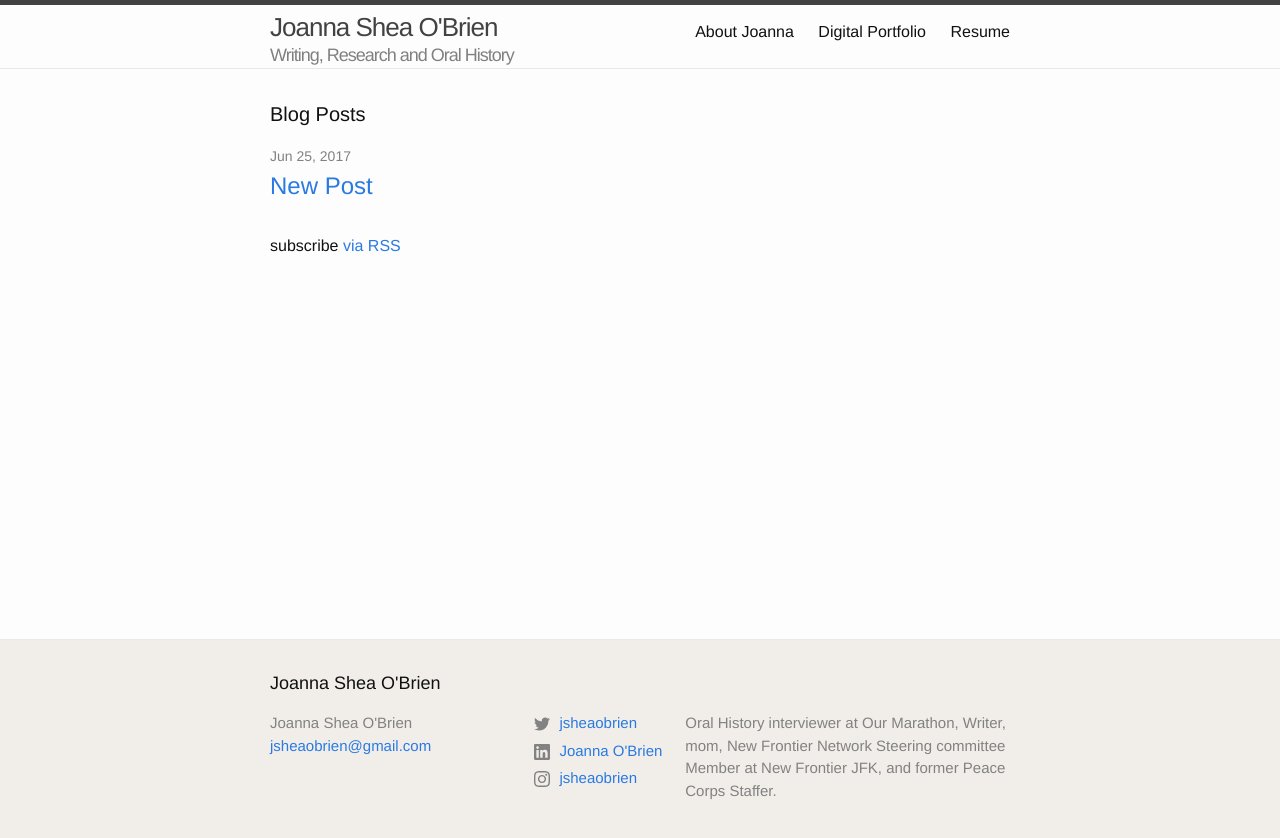
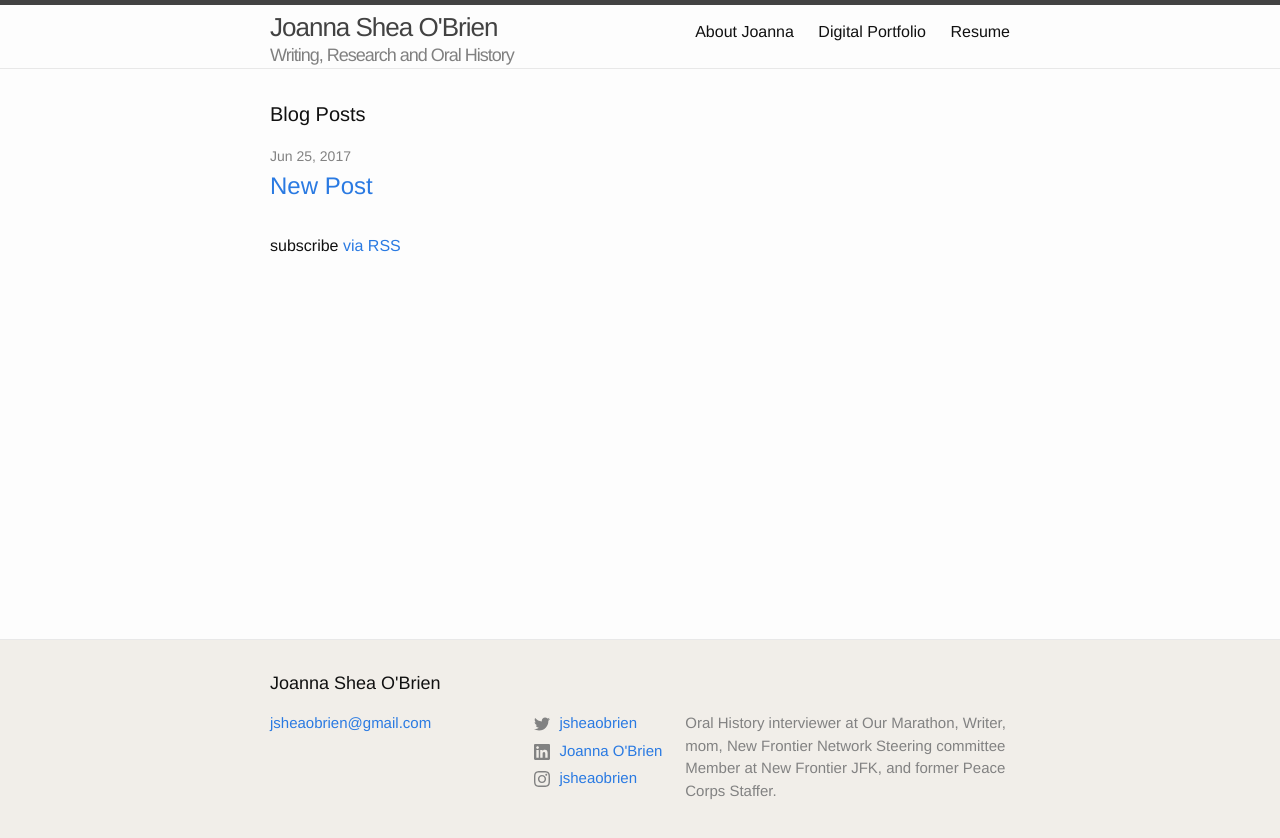
Before and after one commit to joannas7/joannas7.github.io, a Jekyll site: the page built from index.md, in a window 1280 px wide. Shown: the top 838 px of the page. Built offline with Jekyll 4.4.1, drawn with Linux system fonts in a browser that asks for light colours.

Commit message:
Removed duplicate name in footer

```diff
--- a/_includes/footer.html
+++ b/_includes/footer.html
@@ -10,8 +10,6 @@
           <li>
             {% if site.author %}
               {{ site.author | escape }}
-            {% else %}
-              {{ site.title | escape }}
             {% endif %}
             </li>
             {% if site.email %}
```
